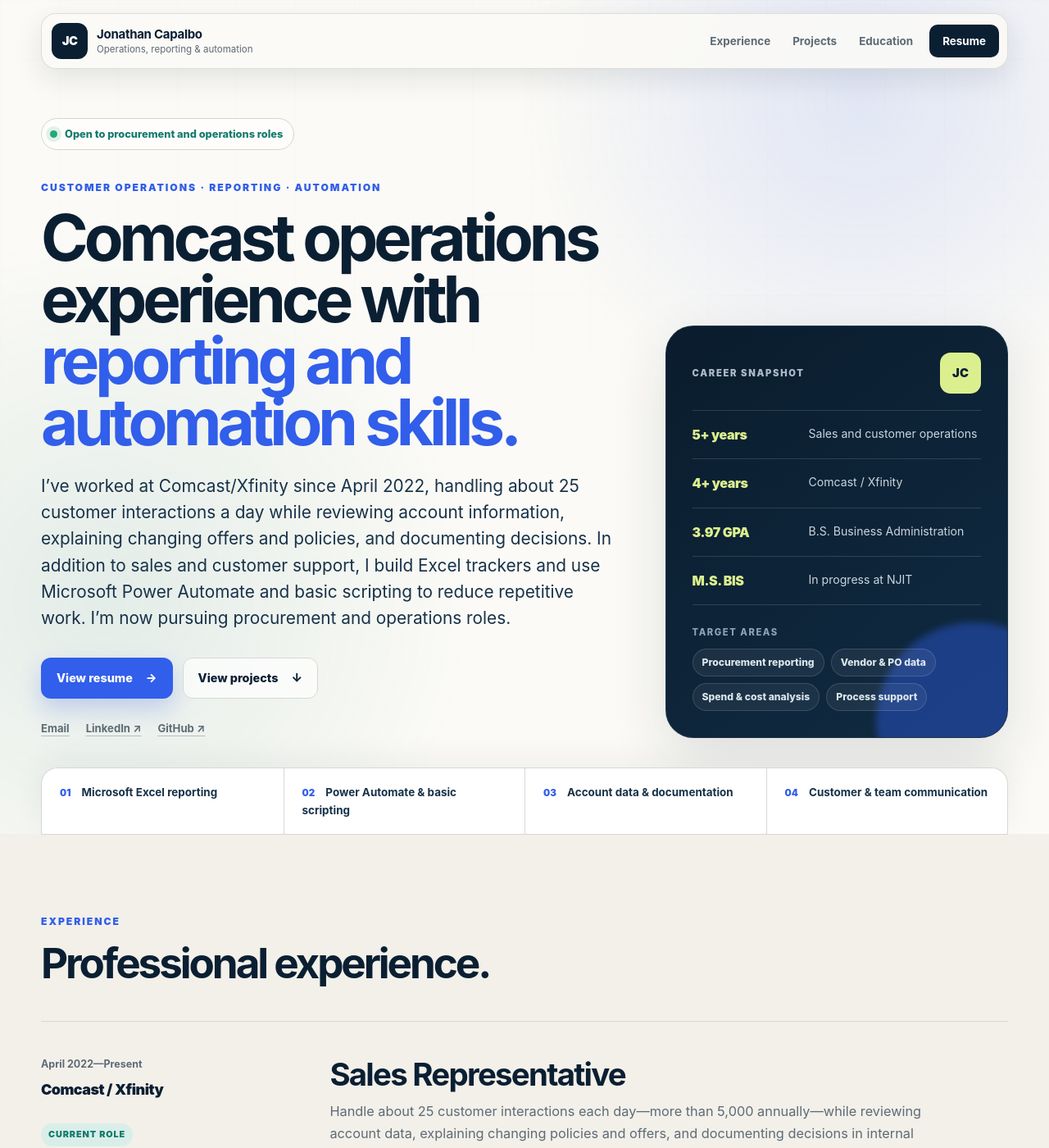
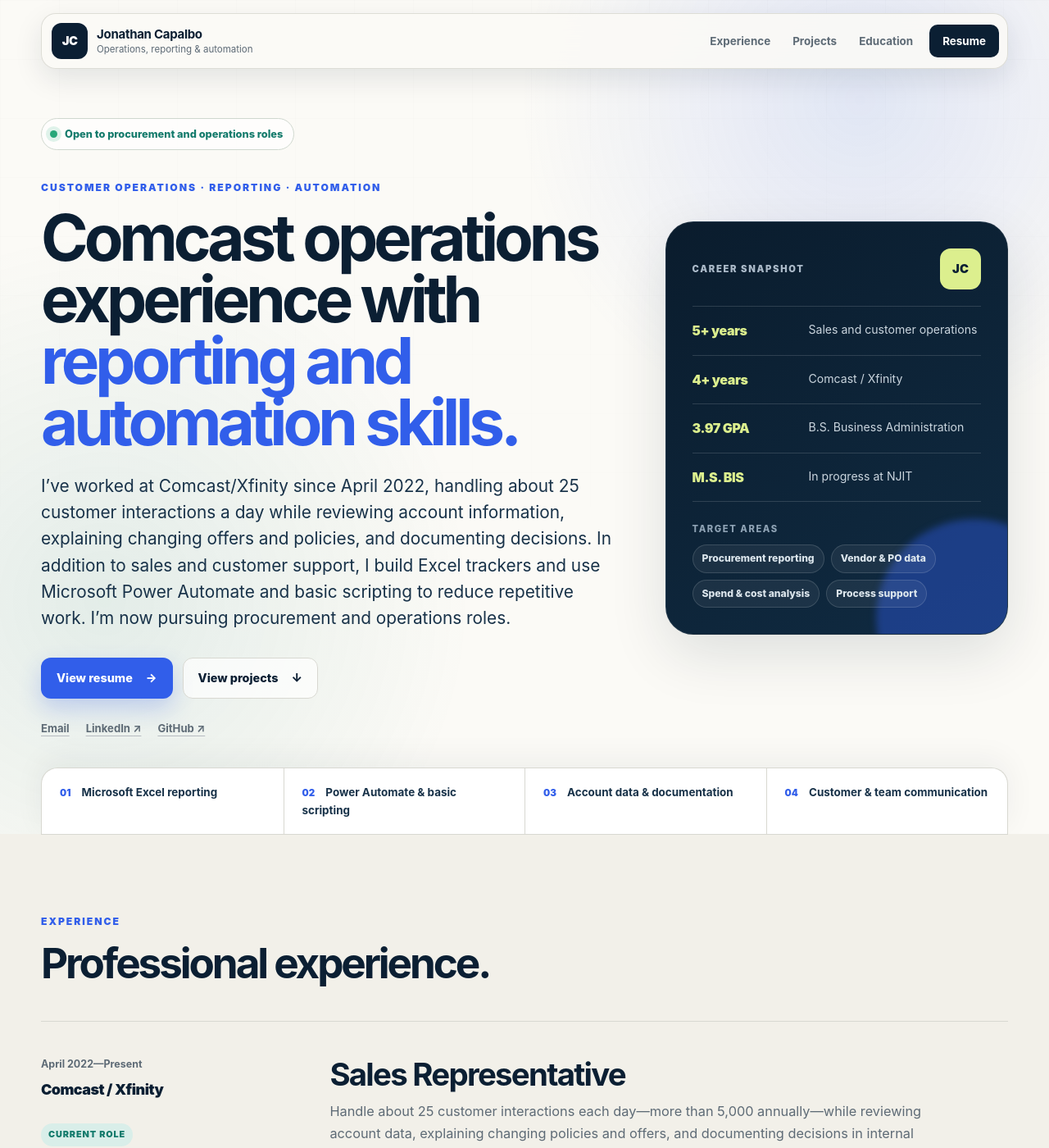
Before and after one commit to jon314159/JonathanCapalbo.me, a Jekyll site: the page index.html, which Jekyll copies as it is, in a window 1280 px wide and 1400 px high. Shown: the whole window at 82% size. Built offline with Jekyll 4.4.1, drawn with Linux system fonts in a browser that asks for light colours.

Commit message:
Center career snapshot within hero

```diff
--- a/assets/css/style.css
+++ b/assets/css/style.css
@@ -316,7 +316,7 @@
 
 .recruiter-card {
   position: relative;
-  align-self: end;
+  align-self: center;
   overflow: hidden;
   padding: 32px;
   border: 1px solid rgba(255, 255, 255, 0.08);
```
